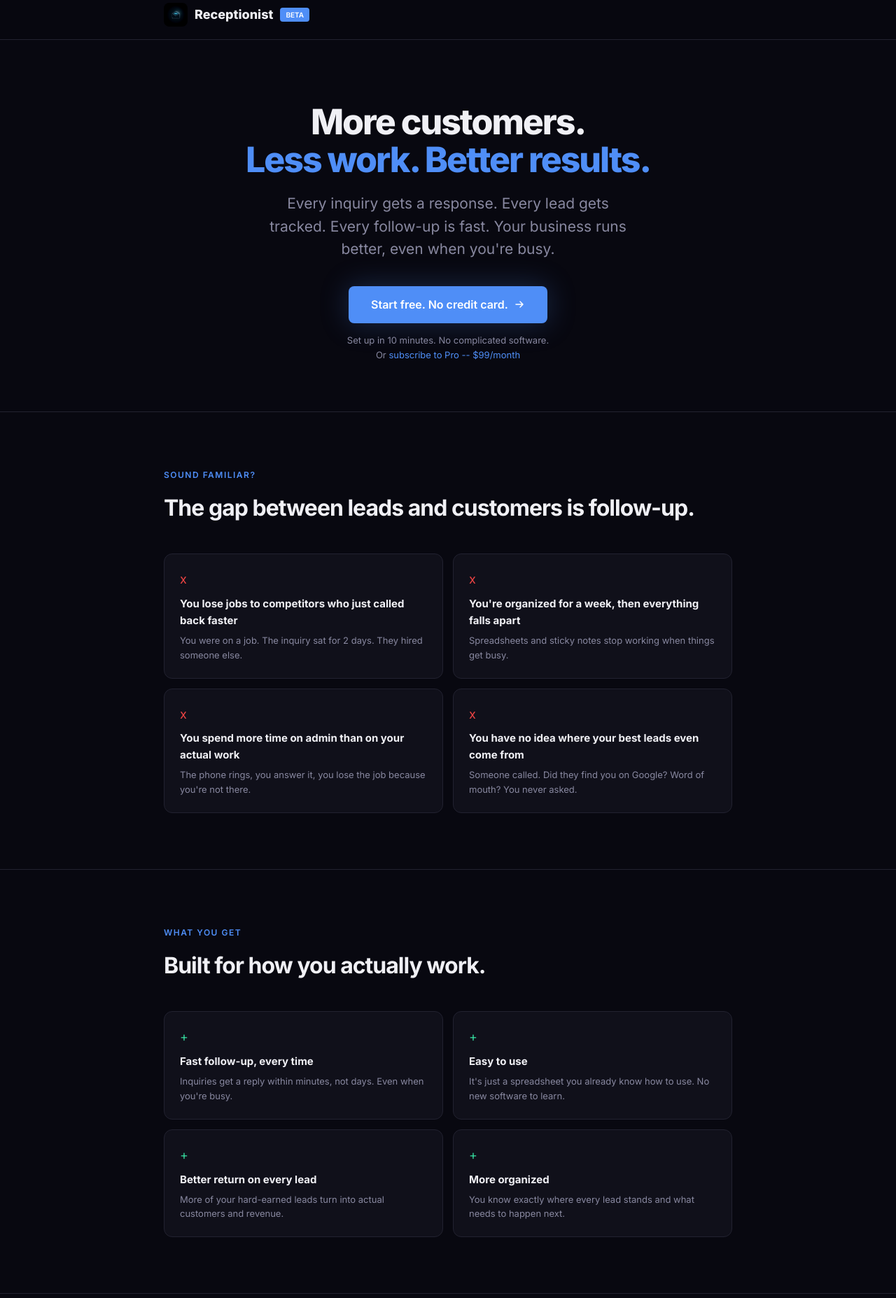
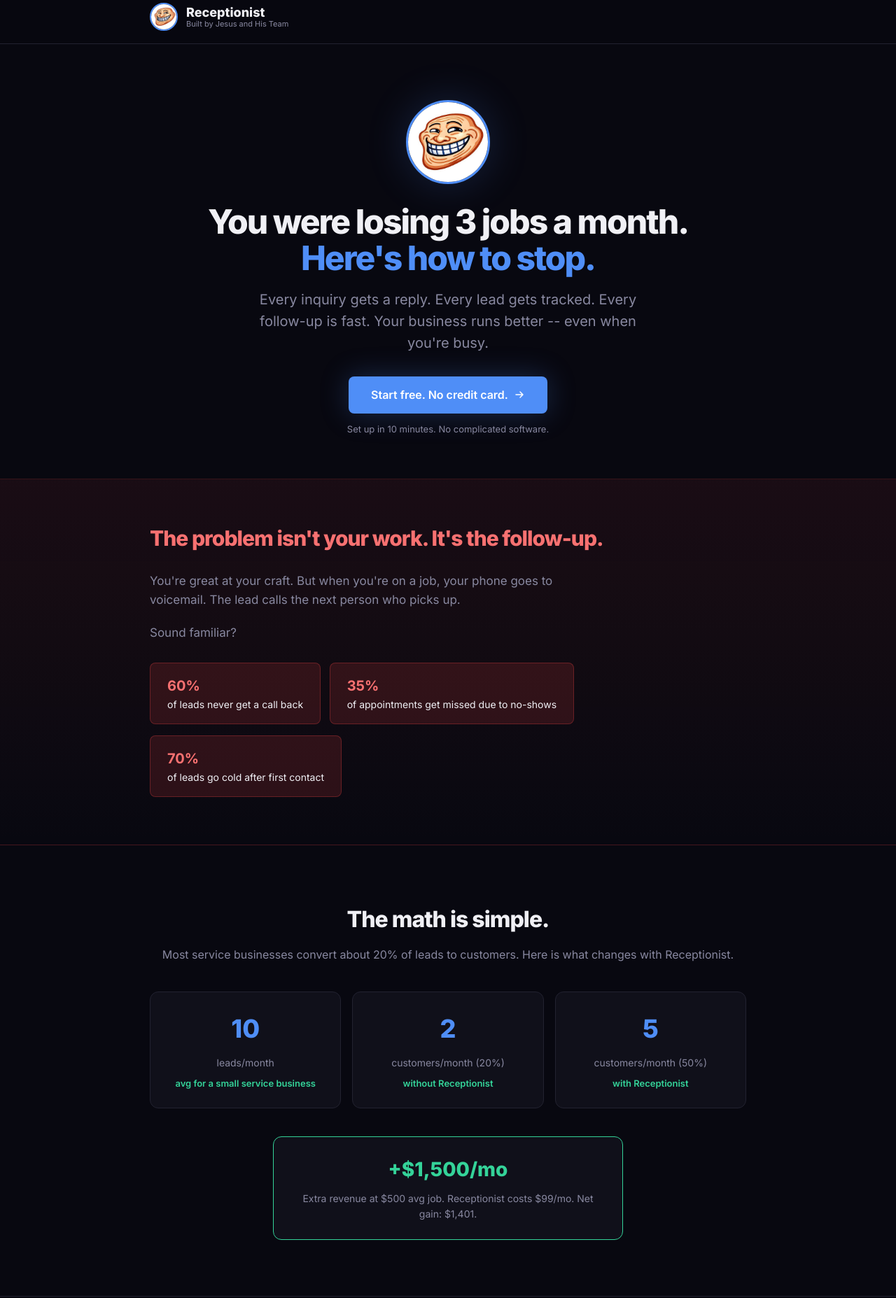
Before and after one commit to jesustheaibot/agentops, a plain HTML site: page index.html in a window 1280 px wide. Shown: the part 14-1869 px from the top of the page at 70% size. Drawn offline with Linux system fonts and the light colour scheme.

Commit message:
Full rebuild - Jesus branding, ROI value prop, real problem framing

```diff
--- a/index.html
+++ b/index.html
@@ -3,8 +3,8 @@
 <head>
     <meta charset="UTF-8">
     <meta name="viewport" content="width=device-width, initial-scale=1.0">
-    <title>Receptionist -- Your Business Runs Better</title>
-    <meta name="description" content="More customers. Less work. Better results. Every inquiry followed up. Every lead tracked. Every follow-up fast.">
+    <title>Receptionist -- Built by Jesus and His Team</title>
+    <meta name="description" content="You were losing 3 jobs a month to competitors who just called back faster. Here's how you stop.">
     <link rel="preconnect" href="https://fonts.googleapis.com">
     <link rel="preconnect" href="https://fonts.gstatic.com" crossorigin>
     <link href="https://fonts.googleapis.com/css2?family=Inter:wght@400;500;600;700;800&display=swap" rel="stylesheet">
@@ -20,7 +20,7 @@
             --accent: #4f8ef7;
             --accent-dim: rgba(79,142,247,0.1);
             --green: #34d399;
-            --yellow: #fbbf24;
+            --red: #ef4444;
         }
         body {
             font-family: 'Inter', -apple-system, BlinkMacSystemFont, sans-serif;
@@ -32,7 +32,7 @@
         a { color: var(--accent); text-decoration: none; }
         a:hover { text-decoration: underline; }
 
-        .container { max-width: 860px; margin: 0 auto; padding: 0 24px; }
+        .container { max-width: 900px; margin: 0 auto; padding: 0 24px; }
 
         header {
             padding: 18px 0;
@@ -51,17 +51,19 @@
         .logo {
             display: flex;
             align-items: center;
-            gap: 10px;
+            gap: 12px;
             font-weight: 800;
             font-size: 18px;
         }
-        .logo-icon {
-            width: 34px;
-            height: 34px;
-            border-radius: 8px;
-            overflow: hidden;
+        .logo-avatar {
+            width: 40px;
+            height: 40px;
+            border-radius: 50%;
+            object-fit: cover;
+            border: 2px solid var(--accent);
         }
-        .logo-icon img { width: 100%; height: 100%; object-fit: cover; }
+        .logo-text { line-height: 1.2; }
+        .logo-text span { display: block; font-size: 11px; font-weight: 400; color: var(--muted); }
         .badge {
             font-size: 10px;
             font-weight: 600;
@@ -69,25 +71,38 @@
             color: #fff;
             padding: 2px 8px;
             border-radius: 4px;
+            letter-spacing: 0.5px;
         }
 
         .hero {
-            padding: 90px 0 70px;
+            padding: 80px 0 60px;
+            display: flex;
+            flex-direction: column;
+            align-items: center;
             text-align: center;
         }
+        .hero-avatar {
+            width: 120px;
+            height: 120px;
+            border-radius: 50%;
+            object-fit: cover;
+            border: 3px solid var(--accent);
+            margin-bottom: 28px;
+            box-shadow: 0 0 60px rgba(79,142,247,0.2);
+        }
         .hero h1 {
-            font-size: 50px;
+            font-size: 48px;
             font-weight: 800;
             line-height: 1.08;
-            margin-bottom: 20px;
+            margin-bottom: 18px;
             letter-spacing: -2px;
         }
         .hero h1 .accent { color: var(--accent); }
         .hero .subhead {
-            font-size: 21px;
+            font-size: 20px;
             color: var(--muted);
-            max-width: 520px;
-            margin: 0 auto 36px;
+            max-width: 540px;
+            margin: 0 auto 32px;
             font-weight: 400;
             line-height: 1.55;
         }
@@ -110,10 +125,92 @@
             transform: translateY(-1px);
         }
         .hero-note {
-            margin-top: 14px;
+            margin-top: 12px;
             font-size: 13px;
             color: var(--muted);
         }
+
+        .problem {
+            background: linear-gradient(180deg, rgba(239,68,68,0.08) 0%, transparent 100%);
+            border-top: 1px solid rgba(239,68,68,0.2);
+            border-bottom: 1px solid rgba(239,68,68,0.2);
+            padding: 60px 0;
+        }
+        .problem h2 {
+            font-size: 30px;
+            font-weight: 800;
+            margin-bottom: 24px;
+            color: #f87171;
+            letter-spacing: -1px;
+        }
+        .problem p {
+            font-size: 17px;
+            color: var(--muted);
+            max-width: 600px;
+            margin-bottom: 20px;
+        }
+        .problem .stat {
+            display: inline-block;
+            background: rgba(239,68,68,0.15);
+            border: 1px solid rgba(239,68,68,0.3);
+            border-radius: 8px;
+            padding: 16px 24px;
+            margin: 8px 8px 8px 0;
+            font-size: 14px;
+        }
+        .problem .stat strong { color: #f87171; font-size: 20px; display: block; }
+
+        .roi {
+            padding: 80px 0;
+            text-align: center;
+        }
+        .roi h2 {
+            font-size: 32px;
+            font-weight: 800;
+            margin-bottom: 12px;
+            letter-spacing: -1px;
+        }
+        .roi .subtitle {
+            color: var(--muted);
+            font-size: 16px;
+            margin-bottom: 40px;
+        }
+        .roi-grid {
+            display: grid;
+            grid-template-columns: repeat(3, 1fr);
+            gap: 16px;
+            margin-bottom: 40px;
+        }
+        .roi-card {
+            background: var(--surface);
+            border: 1px solid var(--border);
+            border-radius: 12px;
+            padding: 24px;
+        }
+        .roi-card .number {
+            font-size: 36px;
+            font-weight: 800;
+            color: var(--accent);
+            margin-bottom: 8px;
+        }
+        .roi-card .label { font-size: 14px; color: var(--muted); }
+        .roi-card .result { font-size: 13px; color: var(--green); margin-top: 8px; font-weight: 600; }
+
+        .roi-bottom {
+            background: var(--surface);
+            border: 1px solid var(--green);
+            border-radius: 12px;
+            padding: 24px;
+            max-width: 500px;
+            margin: 0 auto;
+        }
+        .roi-bottom .big {
+            font-size: 28px;
+            font-weight: 800;
+            color: var(--green);
+            margin-bottom: 8px;
+        }
+        .roi-bottom p { font-size: 14px; color: var(--muted); }
 
         .divider { height: 1px; background: var(--border); }
 
@@ -127,46 +224,26 @@
             margin-bottom: 12px;
         }
         .section-title {
-            font-size: 32px;
+            font-size: 30px;
             font-weight: 700;
             margin-bottom: 40px;
             letter-spacing: -1px;
         }
-
-        /* Pain points */
-        .pain-grid {
+        .features-grid {
             display: grid;
             grid-template-columns: 1fr 1fr;
             gap: 14px;
         }
-        .pain-card {
+        .feat {
             background: var(--surface);
             border: 1px solid var(--border);
             border-radius: 12px;
             padding: 22px;
         }
-        .pain-card .x { color: #ef4444; font-size: 18px; margin-bottom: 8px; }
-        .pain-card h3 { font-size: 15px; font-weight: 700; margin-bottom: 6px; }
-        .pain-card p { font-size: 13px; color: var(--muted); }
+        .feat h3 { font-size: 15px; font-weight: 700; margin-bottom: 6px; }
+        .feat p { font-size: 13px; color: var(--muted); }
 
-        /* Value props */
-        .value-grid {
-            display: grid;
-            grid-template-columns: 1fr 1fr;
-            gap: 14px;
-        }
-        .value-card {
-            background: var(--surface);
-            border: 1px solid var(--border);
-            border-radius: 12px;
-            padding: 22px;
-        }
-        .value-card .check { color: var(--green); font-size: 18px; margin-bottom: 8px; }
-        .value-card h3 { font-size: 15px; font-weight: 700; margin-bottom: 6px; }
-        .value-card p { font-size: 13px; color: var(--muted); }
-
-        /* How it works */
-        .steps { display: flex; flex-direction: column; gap: 16px; }
+        .steps { display: flex; flex-direction: column; gap: 14px; }
         .step {
             display: flex;
             gap: 18px;
@@ -193,33 +270,6 @@
         .step h3 { font-size: 15px; font-weight: 700; margin-bottom: 4px; }
         .step p { font-size: 13px; color: var(--muted); }
 
-        /* Example */
-        .example-box {
-            background: var(--surface);
-            border: 1px solid var(--border);
-            border-radius: 12px;
-            padding: 24px;
-            margin-top: 16px;
-        }
-        .example-box h4 { font-size: 14px; font-weight: 700; margin-bottom: 12px; color: var(--accent); }
-        .example-box table { width: 100%; border-collapse: collapse; font-size: 13px; }
-        .example-box th {
-            text-align: left;
-            padding: 6px 10px;
-            border-bottom: 1px solid var(--border);
-            color: var(--muted);
-            font-size: 11px;
-            text-transform: uppercase;
-            letter-spacing: 0.5px;
-        }
-        .example-box td {
-            padding: 6px 10px;
-            border-bottom: 1px solid var(--border);
-            color: var(--text);
-        }
-        .example-box td:last-child { color: var(--green); font-weight: 600; text-align: right; }
-
-        /* Pricing */
         .pricing { padding: 80px 0; }
         .pricing .grid {
             display: grid;
@@ -258,7 +308,6 @@
         .price-card ul li:last-child { border: none; }
         .price-card ul li::before { content: "check "; color: var(--green); font-weight: 700; margin-right: 8px; }
 
-        /* CTA */
         .cta-section { padding: 90px 0; text-align: center; }
         .cta-section h2 { font-size: 34px; font-weight: 800; margin-bottom: 14px; letter-spacing: -1px; }
         .cta-section p { color: var(--muted); font-size: 17px; margin-bottom: 28px; }
@@ -275,8 +324,8 @@
         @media (max-width: 640px) {
             .hero h1 { font-size: 34px; }
             .section-title { font-size: 26px; }
-            .pain-grid { grid-template-columns: 1fr; }
-            .value-grid { grid-template-columns: 1fr; }
+            .roi-grid { grid-template-columns: 1fr; }
+            .features-grid { grid-template-columns: 1fr; }
             .pricing .grid { grid-template-columns: 1fr; }
         }
     </style>
@@ -286,54 +335,70 @@
 <header>
     <div class="container">
         <div class="logo">
-            <div class="logo-icon">
-                <img src="assets/logo.png" alt="Receptionist">
+            <img src="assets/jesus.jpg" alt="Jesus" class="logo-avatar">
+            <div class="logo-text">
+                Receptionist
+                <span>Built by Jesus and His Team</span>
             </div>
-            Receptionist
-            <span class="badge">BETA</span>
         </div>
     </div>
 </header>
 
 <section class="hero">
+    <img src="assets/jesus.jpg" alt="Jesus" class="hero-avatar">
+    <h1>You were losing 3 jobs a month.<br><span class="accent">Here's how to stop.</span></h1>
+    <p class="subhead">Every inquiry gets a reply. Every lead gets tracked. Every follow-up is fast. Your business runs better -- even when you're busy.</p>
+    <a href="https://docs.google.com/forms/d/e/1FAIpQLSc3yBi1J_Tvxb5_Crk4fEV1Cm6tBieFm3ZgPq9vEGj49-CPEg/viewform" target="_blank" class="hero-cta">
+        Start free. No credit card.
+        <svg width="16" height="16" viewBox="0 0 16 16" fill="none"><path d="M3 8h10M9 4l4 4-4 4" stroke="currentColor" stroke-width="1.5" stroke-linecap="round" stroke-linejoin="round"/></svg>
+    </a>
+    <p class="hero-note">Set up in 10 minutes. No complicated software.</p>
+</section>
+
+<section class="problem">
     <div class="container">
-        <h1>More customers.<br><span class="accent">Less work. Better results.</span></h1>
-        <p class="subhead">Every inquiry gets a response. Every lead gets tracked. Every follow-up is fast. Your business runs better, even when you're busy.</p>
-        <a href="https://docs.google.com/forms/d/e/1FAIpQLSc3yBi1J_Tvxb5_Crk4fEV1Cm6tBieFm3ZgPq9vEGj49-CPEg/viewform" target="_blank" class="hero-cta">
-            Start free. No credit card.
-            <svg width="16" height="16" viewBox="0 0 16 16" fill="none"><path d="M3 8h10M9 4l4 4-4 4" stroke="currentColor" stroke-width="1.5" stroke-linecap="round" stroke-linejoin="round"/></svg>
-        </a>
-        <p class="hero-note">Set up in 10 minutes. No complicated software.<br>Or <a href="https://buy.stripe.com/00w8wObjbebT1FY26f9k402" target="_blank" style="color:var(--accent);">subscribe to Pro -- $99/month</a></p>
+        <h2>The problem isn't your work. It's the follow-up.</h2>
+        <p>You're great at your craft. But when you're on a job, your phone goes to voicemail. The lead calls the next person who picks up.</p>
+        <p>Sound familiar?</p>
+        <div class="stat">
+            <strong>60%</strong>
+            of leads never get a call back
+        </div>
+        <div class="stat">
+            <strong>35%</strong>
+            of appointments get missed due to no-shows
+        </div>
+        <div class="stat">
+            <strong>70%</strong>
+            of leads go cold after first contact
+        </div>
     </div>
 </section>
 
-<div class="divider"></div>
-
-<section class="section">
+<section class="roi">
     <div class="container">
-        <p class="section-label">Sound familiar?</p>
-        <h2 class="section-title">The gap between leads and customers is follow-up.</h2>
-        <div class="pain-grid">
-            <div class="pain-card">
-                <div class="x">x</div>
-                <h3>You lose jobs to competitors who just called back faster</h3>
-                <p>You were on a job. The inquiry sat for 2 days. They hired someone else.</p>
+        <h2>The math is simple.</h2>
+        <p class="subtitle">Most service businesses convert about 20% of leads to customers. Here is what changes with Receptionist.</p>
+        <div class="roi-grid">
+            <div class="roi-card">
+                <div class="number">10</div>
+                <div class="label">leads/month</div>
+                <div class="result">avg for a small service business</div>
             </div>
-            <div class="pain-card">
-                <div class="x">x</div>
-                <h3>You're organized for a week, then everything falls apart</h3>
-                <p>Spreadsheets and sticky notes stop working when things get busy.</p>
+            <div class="roi-card">
+                <div class="number">2</div>
+                <div class="label">customers/month (20%)</div>
+                <div class="result">without Receptionist</div>
             </div>
-            <div class="pain-card">
-                <div class="x">x</div>
-                <h3>You spend more time on admin than on your actual work</h3>
-                <p>The phone rings, you answer it, you lose the job because you're not there.</p>
+            <div class="roi-card">
+                <div class="number">5</div>
+                <div class="label">customers/month (50%)</div>
+                <div class="result">with Receptionist</div>
             </div>
-            <div class="pain-card">
-                <div class="x">x</div>
-                <h3>You have no idea where your best leads even come from</h3>
-                <p>Someone called. Did they find you on Google? Word of mouth? You never asked.</p>
-            </div>
+        </div>
+        <div class="roi-bottom">
+            <div class="big">+$1,500/mo</div>
+            <p>Extra revenue at $500 avg job. Receptionist costs $99/mo. Net gain: $1,401.</p>
         </div>
     </div>
 </section>
@@ -344,24 +409,20 @@
     <div class="container">
         <p class="section-label">What you get</p>
         <h2 class="section-title">Built for how you actually work.</h2>
-        <div class="value-grid">
-            <div class="value-card">
-                <div class="check">+</div>
-                <h3>Fast follow-up, every time</h3>
-                <p>Inquiries get a reply within minutes, not days. Even when you're busy.</p>
+        <div class="features-grid">
+            <div class="feat">
+                <h3>Fast reply, every time</h3>
+                <p>Inquiries get a reply within minutes. Even when you are on a job and cannot answer your phone.</p>
             </div>
-            <div class="value-card">
-                <div class="check">+</div>
+            <div class="feat">
                 <h3>Easy to use</h3>
-                <p>It's just a spreadsheet you already know how to use. No new software to learn.</p>
+                <p>It is just a spreadsheet you already know how to use. No new software to learn.</p>
             </div>
-            <div class="value-card">
-                <div class="check">+</div>
-                <h3>Better return on every lead</h3>
+            <div class="feat">
+                <h3>More customers</h3>
                 <p>More of your hard-earned leads turn into actual customers and revenue.</p>
             </div>
-            <div class="value-card">
-                <div class="check">+</div>
+            <div class="feat">
                 <h3>More organized</h3>
                 <p>You know exactly where every lead stands and what needs to happen next.</p>
             </div>
@@ -374,82 +435,30 @@
 <section class="section">
     <div class="container">
         <p class="section-label">How it works</p>
-        <h2 class="section-title">Simple. No complicated setup.</h2>
+        <h2 class="section-title">Three steps. That is it.</h2>
         <div class="steps">
             <div class="step">
                 <div class="dot">1</div>
                 <div>
-                    <h3>Someone fills your form or sends an email</h3>
-                    <p>They reach out however they reach out. We catch it and put it in your CRM automatically.</p>
+                    <h3>Someone reaches out</h3>
+                    <p>They fill your form or send an email. We catch it and put it in your CRM automatically.</p>
                 </div>
             </div>
             <div class="step">
                 <div class="dot">2</div>
                 <div>
-                    <h3>We send a fast reply to your lead</h3>
-                    <p>Your prospect gets a reply within minutes. They don't forget about you while you're busy.</p>
+                    <h3>We send a fast reply</h3>
+                    <p>Your lead gets a response within minutes. They do not forget about you while you are busy.</p>
                 </div>
             </div>
             <div class="step">
                 <div class="dot">3</div>
                 <div>
-                    <h3>You check your CRM when it's convenient</h3>
-                    <p>Your pipeline is right there. Every lead, every status, every next step. On your phone or computer.</p>
-                </div>
-            </div>
-            <div class="step">
-                <div class="dot">4</div>
-                <div>
-                    <h3>You follow up and close the job</h3>
-                    <p>You're organized. You're consistent. You win more business because you actually follow up.</p>
+                    <h3>You follow up and close</h3>
+                    <p>You check your pipeline, follow up, and close the job. Organized. Consistent. Every time.</p>
                 </div>
             </div>
         </div>
-    </div>
-</section>
-
-<div class="divider"></div>
-
-<section class="section">
-    <div class="container">
-        <p class="section-label">Real example</p>
-        <h2 class="section-title">What it looks like after 30 days.</h2>
-        <div class="example-box">
-            <h4>Pipeline Snapshot -- Mike's HVAC Service</h4>
-            <table>
-                <tr>
-                    <th>Lead</th>
-                    <th>Source</th>
-                    <th>Status</th>
-                    <th>Value</th>
-                </tr>
-                <tr>
-                    <td>R. Thompson -- AC repair</td>
-                    <td>Google Form</td>
-                    <td>Follow-up today</td>
-                    <td>+ $380</td>
-                </tr>
-                <tr>
-                    <td>J. Patel -- new install</td>
-                    <td>Phone call</td>
-                    <td>Proposal sent</td>
-                    <td>+ $4,200</td>
-                </tr>
-                <tr>
-                    <td>K. O'Brien -- maintenance</td>
-                    <td>Google Form</td>
-                    <td>Won -- booked</td>
-                    <td>+ $150</td>
-                </tr>
-                <tr>
-                    <td>L. Vargas -- referral</td>
-                    <td>Word of mouth</td>
-                    <td>Qualified -- call tomorrow</td>
-                    <td>+ $2,800</td>
-                </tr>
-            </table>
-        </div>
-        <p style="margin-top:16px;font-size:14px;color:var(--muted);text-align:center;">Before: 2 out of 10 leads became customers. After: 6 out of 10.</p>
     </div>
 </section>
 
@@ -492,19 +501,20 @@
 
 <section class="cta-section">
     <div class="container">
-        <h2>More customers. Less work.</h2>
-        <p>Start today. Your first leads start flowing tomorrow.</p>
+        <h2>Stop losing jobs to slow follow-up.</h2>
+        <p>Start today. Your first leads start converting tomorrow.</p>
         <a href="https://docs.google.com/forms/d/e/1FAIpQLSc3yBi1J_Tvxb5_Crk4fEV1Cm6tBieFm3ZgPq9vEGj49-CPEg/viewform" target="_blank" class="hero-cta">
             Start free. No credit card.
             <svg width="16" height="16" viewBox="0 0 16 16" fill="none"><path d="M3 8h10M9 4l4 4-4 4" stroke="currentColor" stroke-width="1.5" stroke-linecap="round" stroke-linejoin="round"/></svg>
         </a>
-        <p style="margin-top:12px;color:var(--muted);font-size:14px;">or <a href="https://buy.stripe.com/00w8wObjbebT1FY26f9k402" target="_blank" style="color:var(--accent);">subscribe to Pro -- $99/month</a></p>
+        <p style="margin-top:16px;color:var(--muted);font-size:14px;">or <a href="https://buy.stripe.com/00w8wObjbebT1FY26f9k402" target="_blank" style="color:var(--accent);">subscribe to Pro -- $99/month</a></p>
     </div>
 </section>
 
 <footer>
     <div class="container">
-        <p>Receptionist -- jesustheaibot@gmail.com</p>
+        <p>Receptionist -- Built by Jesus and His Team</p>
+        <p>jesustheaibot@gmail.com</p>
     </div>
 </footer>
 
```
Also changed, not shown: assets/jesus.jpg (added).
